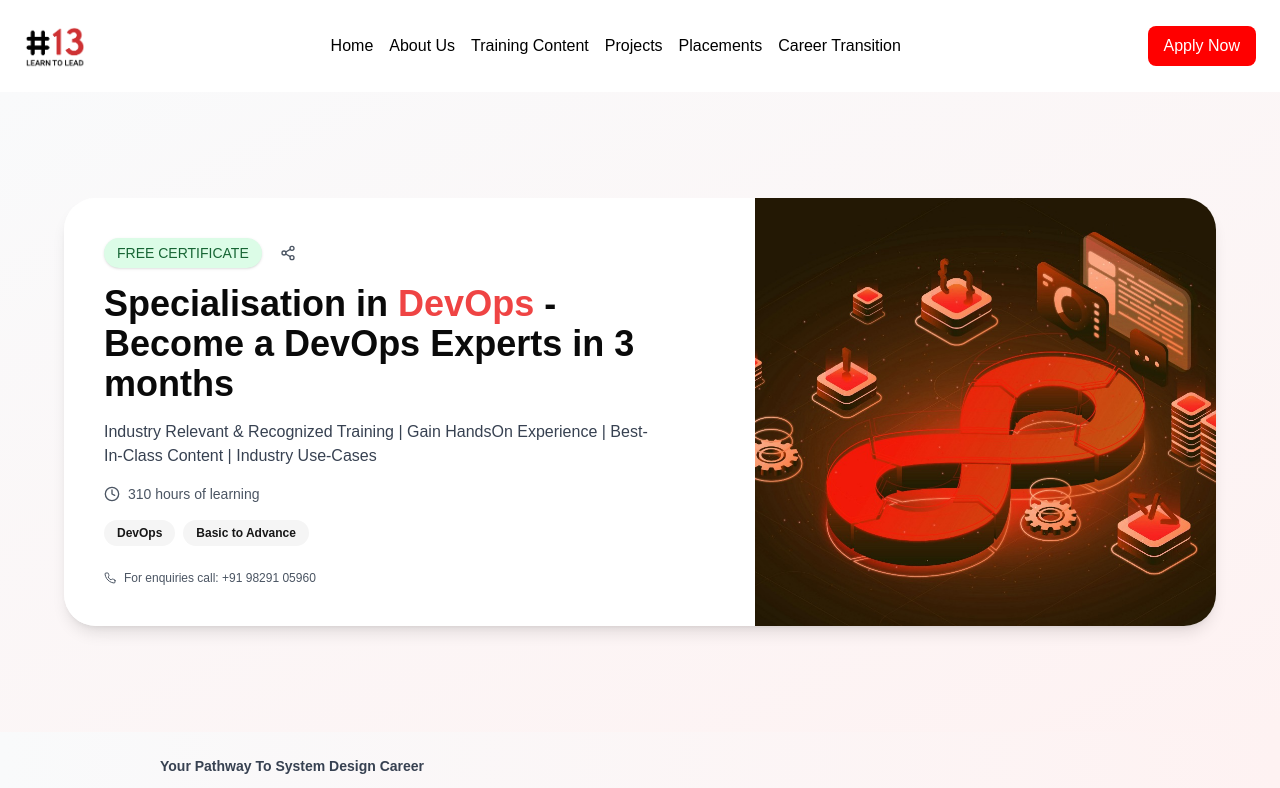
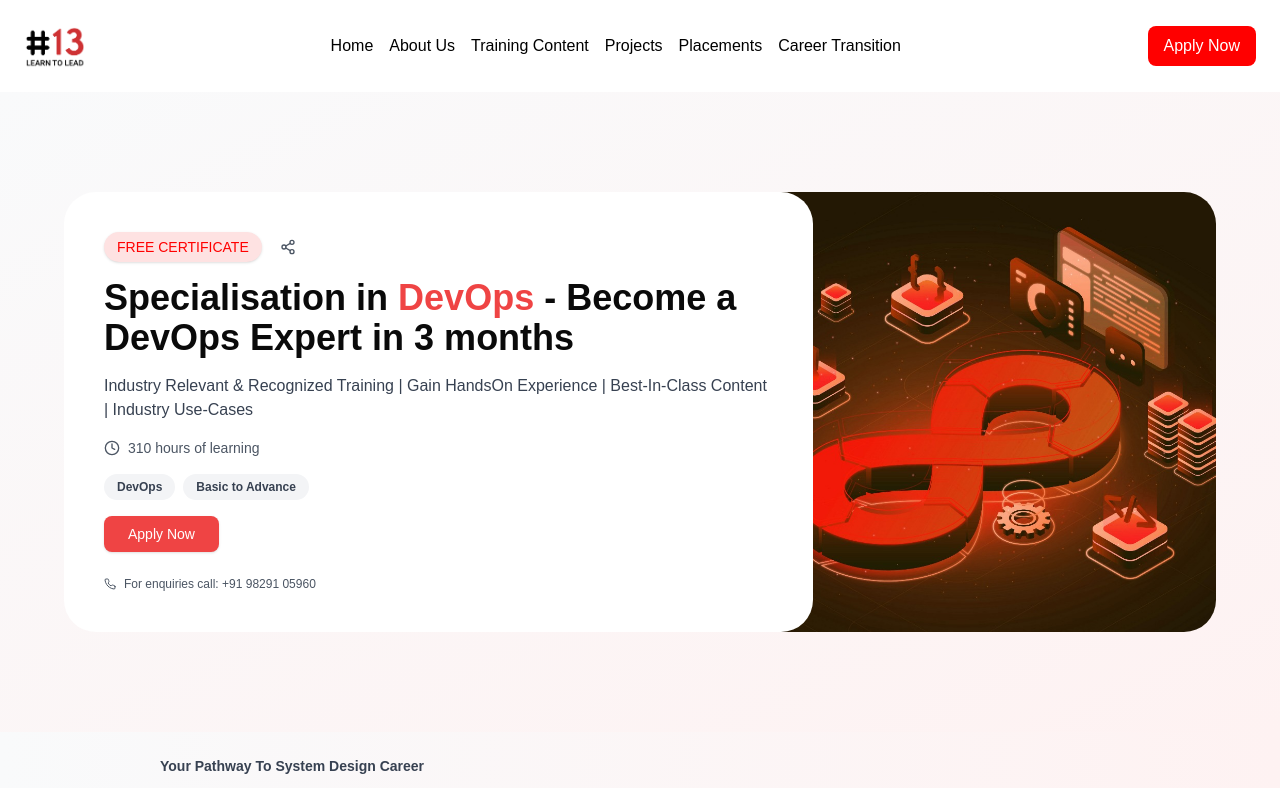
Before and after one commit to bhupeshchoudhary/hash13FrontEnd, a Next.js app: page /courses/advanced-system-design-training in a window 1280 px wide. Shown: the top 788 px of the page. Built offline with nearby package versions, Linux system fonts and the light colour scheme.

Commit message:
refactor:[hero section updated]

```diff
--- a/src/components/customComponents/coursesComponents/courseDetails/CourseDetailsHero.tsx
+++ b/src/components/customComponents/coursesComponents/courseDetails/CourseDetailsHero.tsx
@@ -265,107 +265,6 @@
 
 
 
-// "use client";
-// import React from 'react';
-// import { Badge } from "@/components/ui/badge";
-// import { Button } from "@/components/ui/button";
-// import { Clock, Share2, Phone } from "lucide-react";
-// import Image from 'next/image';
-// import CourseHeroImage from "../../../../../public/assets/courseHeroImage.jpg"
-
-// const CourseHero = () => {
-//   return (
-//     <div className="min-h-[80vh] w-full p-4 sm:p-6 md:p-8 flex items-center justify-center">
-//       <div className="max-w-6xl w-full bg-white rounded-[2rem] shadow-lg overflow-hidden">
-//         <div className="flex flex-col lg:flex-row h-full">
-//           {/* Left Content Section - Increased width */}
-//           <div className="flex-1 lg:max-w-[60%] p-6 sm:p-8 lg:p-10 flex flex-col justify-center  ">
-//             <div className="space-y-4 max-w-[90%]"> {/* Added max-width to content */}
-//               {/* Top Badges */}
-//               <div className="flex items-center gap-3">
-//                 <Badge
-//                   className="bg-green-100 text-green-800 hover:bg-green-200 px-3 py-1 text-xs sm:text-sm rounded-full font-medium"
-//                 >
-//                   FREE CERTIFICATE
-//                 </Badge>
-//                 <Button
-//                   variant="ghost"
-//                   size="icon"
-//                   className="rounded-full hover:bg-gray-100 w-7 h-7"
-//                 >
-//                   <Share2 className="h-3 w-3 text-gray-600" />
-//                 </Button>
-//               </div>
-
-//               {/* Title */}
-//               <h1 className="text-2xl sm:text-3xl lg:text-4xl font-bold leading-tight">
-//                 Specialisation in  <span className="text-red-500">DevOps</span> - Become a DevOps Experts in 3 months
-//               </h1>
-
-//               {/* Description */}
-//               <p className="text-sm sm:text-base text-gray-700 leading-relaxed">
-//               Industry Relevant & Recognized Training | Gain HandsOn Experience | Best-In-Class Content | Industry Use-Cases
-//               </p>
-
-//               {/* Course Meta */}
-//               <div className="flex items-center gap-2 text-gray-600">
-//                 <Clock className="h-4 w-4" />
-//                 <span className="text-xs sm:text-sm">310 hours of learning</span>
-//               </div>
-
-//               {/* Tags */}
-//               <div className="flex flex-wrap gap-2">
-//                 {['Python Programming', 'Matplotlib', 'Basics of Coding'].map((tag) => (
-//                   <Badge
-//                     key={tag}
-//                     variant="secondary"
-//                     className="px-3 py-1 text-xs rounded-full"
-//                   >
-//                     {tag}
-//                   </Badge>
-//                 ))}
-//               </div>
-
-//               {/* CTA Button and Contact */}
-//               <div className="space-y-3 pt-2">
-//                 {/* <Button
-//                   className="bg-red-500 hover:bg-red-600 text-white px-6 h-10 rounded-full text-sm font-semibold"
-//                 >
-//                   Learn for Free
-//                 </Button> */}
-
-//                 <div className="flex items-center gap-2 text-gray-600">
-//                   <Phone className="h-3 w-3" />
-//                   <span className="text-xs">For enquiries call: +91 98291 05960</span>
-//                 </div>
-//               </div>
-//             </div>
-//           </div>
-
-//           {/* Right Image Section - Decreased width */}
-//           <div className="flex-1 lg:max-w-[40%] relative min-h-[250px] sm:min-h-[300px] lg:min-h-[400px] overflow-hidden">
-//             <div className="absolute inset-0">
-//               <Image
-//                 src={CourseHeroImage}
-//                 alt="Python Programming Code"
-//                 fill
-//                 className="object-cover"
-//                 sizes="(max-width: 768px) 100vw, 40vw"
-//                 priority
-//                 quality={100}
-//               />
-//             </div>
-//           </div>
-//         </div>
-//       </div>
-//     </div>
-//   );
-// };
-
-// export default CourseHero;
-
-
-
 
 "use client";
 import React from 'react';
@@ -378,29 +277,28 @@ import CourseHeroImage from "../../../../../public/assets/courseHeroImage.jpg"
 const CourseHero = () => {
   return (
     <div className="bg-gradient-to-br from-gray-50 via-black-50 to-red-50">
-    <div className="min-h-[80vh] w-full p-4 sm:p-6 md:p-8 flex items-center justify-center">
-      <div className="max-w-6xl w-full bg-white rounded-[2rem] shadow-lg overflow-hidden">
-        <div className="flex flex-col lg:flex-row h-full relative">
+      <div className="min-h-[80vh] w-full p-4 sm:p-6 md:p-8 flex items-center justify-center">
+        <div className="max-w-6xl w-full overflow-hidden relative flex flex-col lg:block">
+          {/* Right Image Section */}
+          <div className="relative lg:absolute lg:right-0 lg:top-0 h-[300px] lg:h-full w-full lg:w-[45%] order-1">
+            <Image
+              src={CourseHeroImage}
+              alt="DevOps Training"
+              fill
+              className="object-cover rounded-[2rem]"
+              sizes="(max-width: 768px) 100vw, 45vw"
+              priority
+              quality={100}
+            />
+          </div>
+
           {/* Left Content Section */}
-          <div className="flex-1 lg:max-w-[60%] p-6 sm:p-8 lg:p-10 flex flex-col justify-center bg-white relative z-10">
-            {/* Top curved corner */}
-            <div className="hidden lg:block absolute top-0 right-0 w-[60px] h-[60px] bg-white" style={{
-              borderTopRightRadius: '2rem',
-            }}></div>
-
-            {/* Straight edge in middle */}
-            <div className="hidden lg:block absolute top-[60px] right-0 bottom-[60px] w-[30px] bg-white"></div>
-
-            {/* Bottom curved corner */}
-            <div className="hidden lg:block absolute bottom-0 right-0 w-[60px] h-[60px] bg-white" style={{
-              borderBottomRightRadius: '2rem',
-            }}></div>
-
-            <div className="space-y-4 max-w-[90%] relative">
-              {/* Rest of your content remains the same */}
+          <div className="relative lg:w-[65%] p-6 sm:p-8 lg:p-10 bg-white rounded-[2rem] z-10 order-2 mt-4 lg:mt-0">
+            <div className="space-y-4 relative">
+              {/* Badge and Share Button */}
               <div className="flex items-center gap-3">
                 <Badge
-                  className="bg-green-100 text-green-800 hover:bg-green-200 px-3 py-1 text-xs sm:text-sm rounded-full font-medium"
+                  className="bg-red-100 text-[#ff0000] hover:bg-red-200 px-3 py-1 text-xs sm:text-sm rounded-full font-medium"
                 >
                   FREE CERTIFICATE
                 </Badge>
@@ -413,31 +311,43 @@ const CourseHero = () => {
                 </Button>
               </div>
 
+              {/* Title */}
               <h1 className="text-2xl sm:text-3xl lg:text-4xl font-bold leading-tight">
-                Specialisation in <span className="text-red-500">DevOps</span> - Become a DevOps Experts in 3 months
+                Specialisation in <span className="text-red-500">DevOps</span> - Become a DevOps Expert in 3 months
               </h1>
 
+              {/* Description */}
               <p className="text-sm sm:text-base text-gray-700 leading-relaxed">
                 Industry Relevant & Recognized Training | Gain HandsOn Experience | Best-In-Class Content | Industry Use-Cases
               </p>
 
+              {/* Duration */}
               <div className="flex items-center gap-2 text-gray-600">
                 <Clock className="h-4 w-4" />
                 <span className="text-xs sm:text-sm">310 hours of learning</span>
               </div>
 
+              {/* Tags */}
               <div className="flex flex-wrap gap-2">
                 {['DevOps', 'Basic to Advance'].map((tag) => (
                   <Badge
                     key={tag}
                     variant="secondary"
-                    className="px-3 py-1 text-xs rounded-full"
+                    className="px-3 py-1 text-xs rounded-full bg-gray-100 text-gray-700 hover:bg-gray-200"
                   >
                     {tag}
                   </Badge>
                 ))}
               </div>
+              <div className="flex">
+                <a href="https://rzp.io/rzp/2asghU9u" target="_blank">
+                  <Button className="bg-red-500 hover:bg-red-600 text-white px-6 py-2 rounded-lg">
+                    Apply Now
+                  </Button>
+                </a>
+              </div>
 
+              {/* Contact Info */}
               <div className="space-y-3 pt-2">
                 <div className="flex items-center gap-2 text-gray-600">
                   <Phone className="h-3 w-3" />
@@ -446,23 +356,8 @@ const CourseHero = () => {
               </div>
             </div>
           </div>
-
-          {/* Right Image Section */}
-          <div className="flex-1 lg:max-w-[40%] relative min-h-[250px] sm:min-h-[300px] lg:min-h-[400px]">
-            <div className="absolute inset-0">
-              <Image
-                src={CourseHeroImage}
-                alt="DevOps Training"
-                fill
-                className="object-cover"
-                sizes="(max-width: 768px) 100vw, 40vw"
-                priority
-                quality={100}
-              />
-            </div>
-          </div>
         </div>
-      </div></div>
+      </div>
     </div>
   );
 };
```
